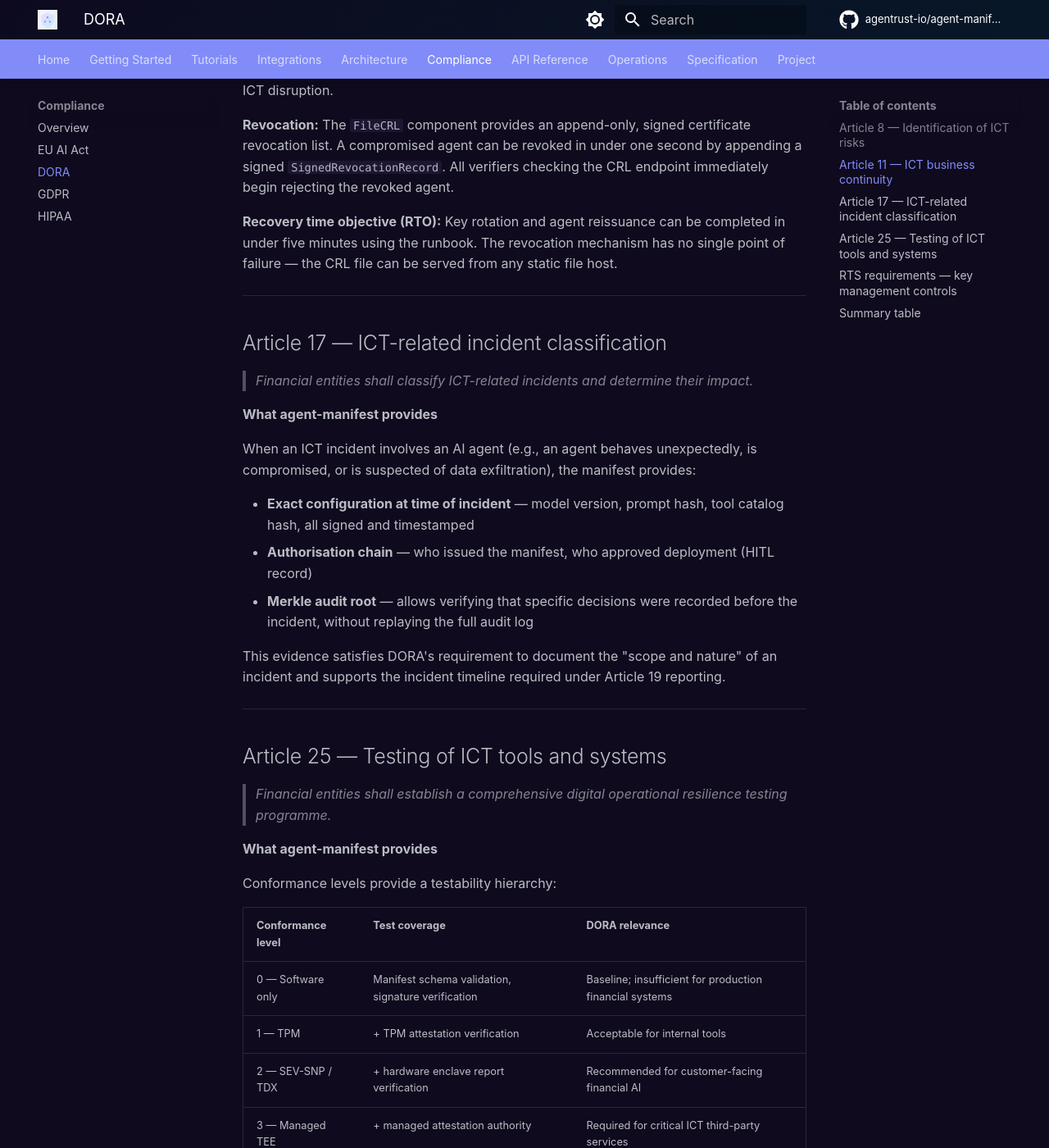
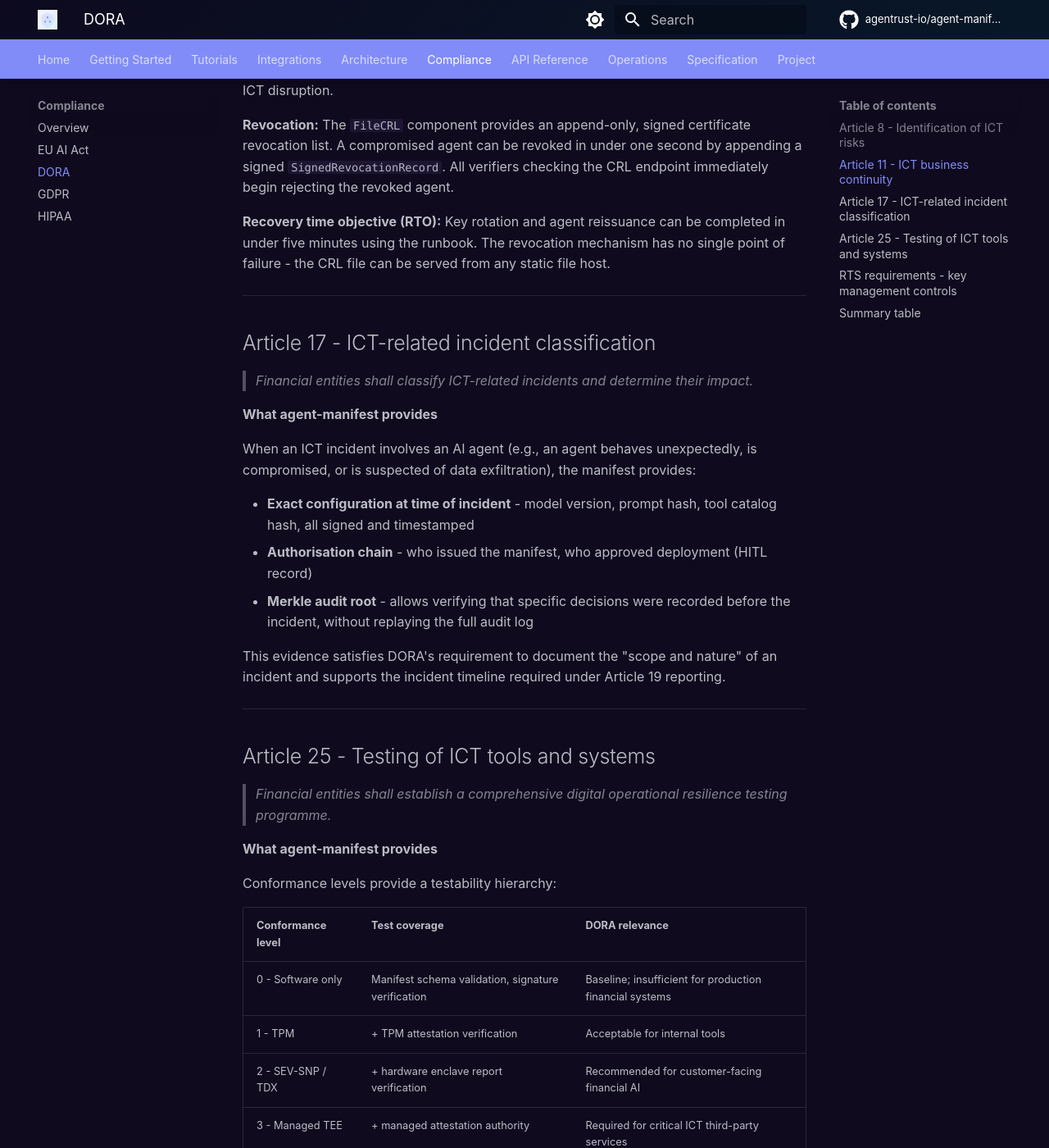
Before and after one commit to agentrust-io/agent-manifest, an MkDocs documentation site: the page built from docs/compliance/dora.md, in a window 1280 px wide and 1400 px high, scrolled down 1070 px. Shown: the whole window at 82% size. Built offline with MkDocs 1.6.1 and Material for MkDocs 9.7.7, drawn with Linux system fonts in a browser that asks for light colours; some web fonts are replaced; comment, search, counter and statistics services are not loaded; some of the changed text lies outside the part shown.

Commit message:
docs: remove em dashes

```diff
--- a/docs/compliance/dora.md
+++ b/docs/compliance/dora.md
@@ -4,7 +4,7 @@
 
 ---
 
-## Article 8 — Identification of ICT risks
+## Article 8  -  Identification of ICT risks
 
 > *Financial entities shall identify all sources of ICT risk* and document information assets and related dependencies.
 
@@ -22,7 +22,7 @@
 
 ---
 
-## Article 11 — ICT business continuity
+## Article 11  -  ICT business continuity
 
 > *Financial entities shall put in place ICT business continuity policies, plans, and procedures.*
 
@@ -32,11 +32,11 @@
 
 **Revocation:** The `FileCRL` component provides an append-only, signed certificate revocation list. A compromised agent can be revoked in under one second by appending a signed `SignedRevocationRecord`. All verifiers checking the CRL endpoint immediately begin rejecting the revoked agent.
 
-**Recovery time objective (RTO):** Key rotation and agent reissuance can be completed in under five minutes using the runbook. The revocation mechanism has no single point of failure — the CRL file can be served from any static file host.
+**Recovery time objective (RTO):** Key rotation and agent reissuance can be completed in under five minutes using the runbook. The revocation mechanism has no single point of failure  -  the CRL file can be served from any static file host.
 
 ---
 
-## Article 17 — ICT-related incident classification
+## Article 17  -  ICT-related incident classification
 
 > *Financial entities shall classify ICT-related incidents and determine their impact.*
 
@@ -44,15 +44,15 @@
 
 When an ICT incident involves an AI agent (e.g., an agent behaves unexpectedly, is compromised, or is suspected of data exfiltration), the manifest provides:
 
-- **Exact configuration at time of incident** — model version, prompt hash, tool catalog hash, all signed and timestamped
-- **Authorisation chain** — who issued the manifest, who approved deployment (HITL record)
-- **Merkle audit root** — allows verifying that specific decisions were recorded before the incident, without replaying the full audit log
+- **Exact configuration at time of incident**  -  model version, prompt hash, tool catalog hash, all signed and timestamped
+- **Authorisation chain**  -  who issued the manifest, who approved deployment (HITL record)
+- **Merkle audit root**  -  allows verifying that specific decisions were recorded before the incident, without replaying the full audit log
 
 This evidence satisfies DORA's requirement to document the "scope and nature" of an incident and supports the incident timeline required under Article 19 reporting.
 
 ---
 
-## Article 25 — Testing of ICT tools and systems
+## Article 25  -  Testing of ICT tools and systems
 
 > *Financial entities shall establish a comprehensive digital operational resilience testing programme.*
 
@@ -62,16 +62,16 @@
 
 | Conformance level | Test coverage | DORA relevance |
 |-------------------|--------------|----------------|
-| 0 — Software only | Manifest schema validation, signature verification | Baseline; insufficient for production financial systems |
-| 1 — TPM | + TPM attestation verification | Acceptable for internal tools |
-| 2 — SEV-SNP / TDX | + hardware enclave report verification | Recommended for customer-facing financial AI |
-| 3 — Managed TEE | + managed attestation authority | Required for critical ICT third-party services |
+| 0  -  Software only | Manifest schema validation, signature verification | Baseline; insufficient for production financial systems |
+| 1  -  TPM | + TPM attestation verification | Acceptable for internal tools |
+| 2  -  SEV-SNP / TDX | + hardware enclave report verification | Recommended for customer-facing financial AI |
+| 3  -  Managed TEE | + managed attestation authority | Required for critical ICT third-party services |
 
 The test suite (`pytest --cov=agent_manifest --cov-fail-under=80`) runs all 197 conformance-level tests in CI, producing a verifiable coverage record. This record can be cited as evidence in DORA testing documentation.
 
 ---
 
-## RTS requirements — key management controls
+## RTS requirements  -  key management controls
 
 The DORA Regulatory Technical Standards (RTS) require documented key management controls for ICT systems. Agent-manifest satisfies the following RTS controls:
 
```
